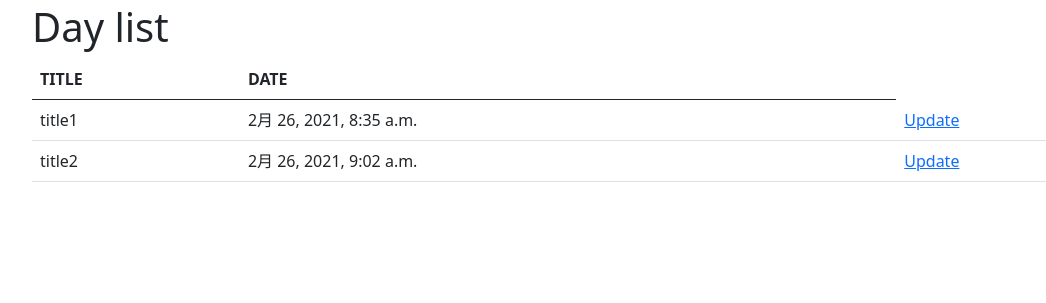
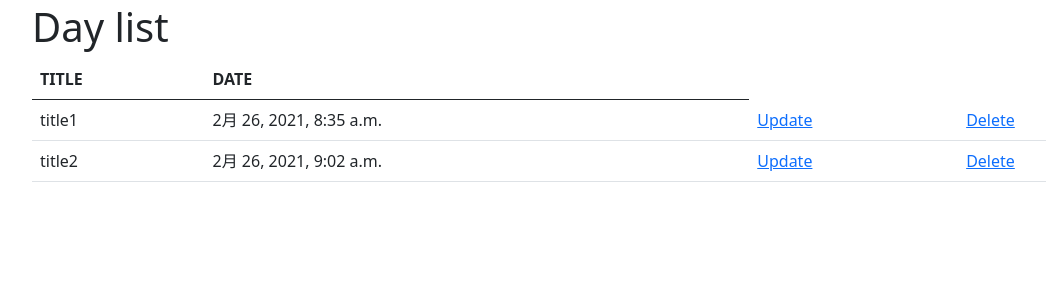
Before and after one commit to liberbell/py33-2, a Django app: template first/project01/diary/templates/diary/day_list.html in a window 1280 px wide. Shown: the part 37-340 px from the top of the page, without its empty margins (50-1096 px from the left). Run offline with Django 3.2, Linux system fonts and the light colour scheme; the template is opened without the code that fills it: values named after a table or form of the project are taken from there, others are empty; data comes from the database, SQL or seed files in the repository.

Commit message:
daylist3

```diff
--- a/first/project01/diary/templates/diary/day_list.html
+++ b/first/project01/diary/templates/diary/day_list.html
@@ -15,6 +15,7 @@
             <td>{{ day.title }}</td>
             <td>{{ day.date }}</td>
             <td><a href="{% url 'diary:update' day.pk %}">Update</a></td>
+            <td><a href="{% url 'diary:delete' day.pk %}">Delete</a></td>
         </tr>
         {% endfor %}
     </tbody>
```
